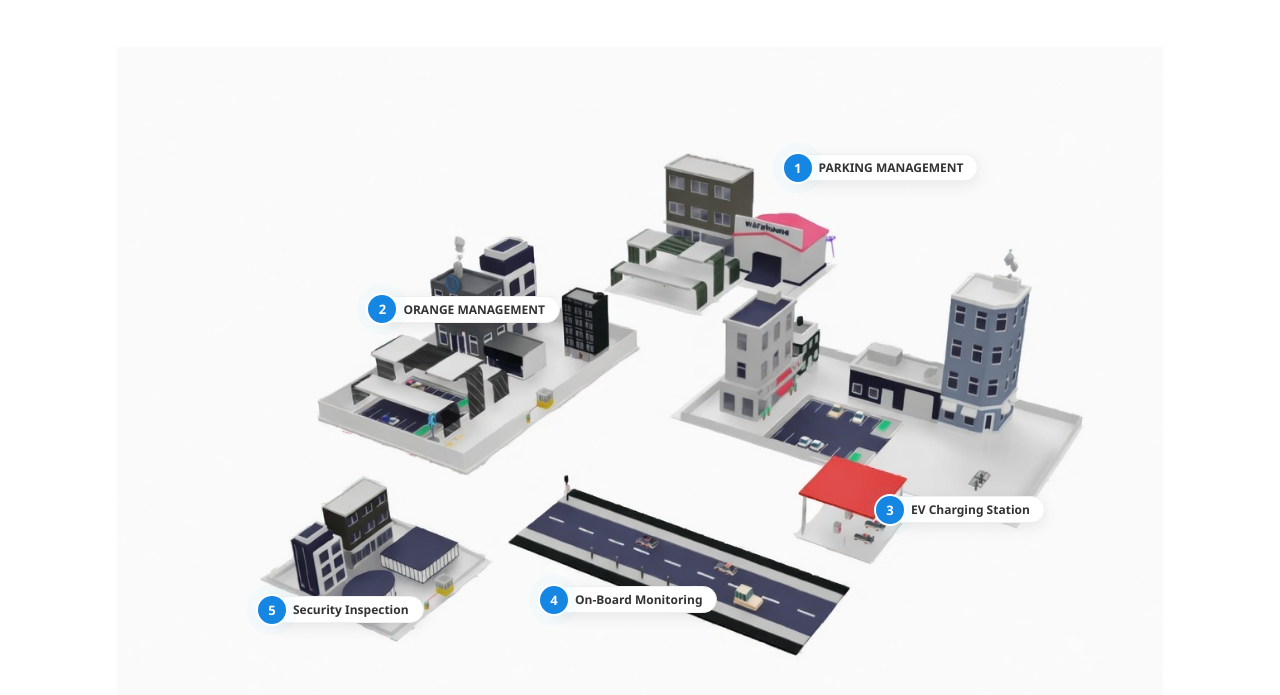
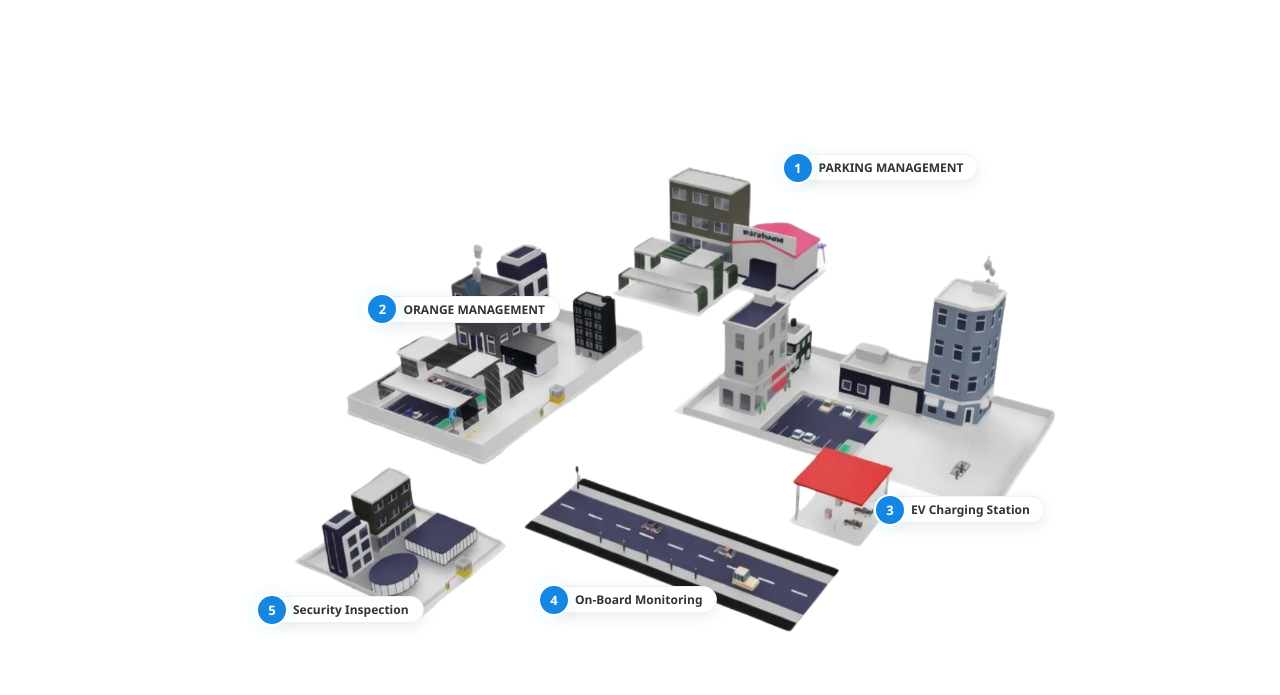
Before and after one commit to VTSDev-tech/Model, a plain HTML site: page index.html in a window 1280 px wide. Shown: the part 171-866 px from the top of the page. Drawn offline with Linux system fonts and the light colour scheme.

Commit message:
fix picture

```diff
--- a/index.html
+++ b/index.html
@@ -64,7 +64,7 @@
     <div class="map-wrapper">
         <div class="map-container">
             <div class="img-box">
-                <img src="img/image.jpg"
+                <img src="img/Thiết kế chưa có tên.png "
                      alt="solution advanced map"
                      loading="eager"
                      onload="this.closest('.solution-advanced-map-comp').classList.add('loaded')">
```
Also changed, not shown: img/Thiết kế chưa có tên.png (added).
